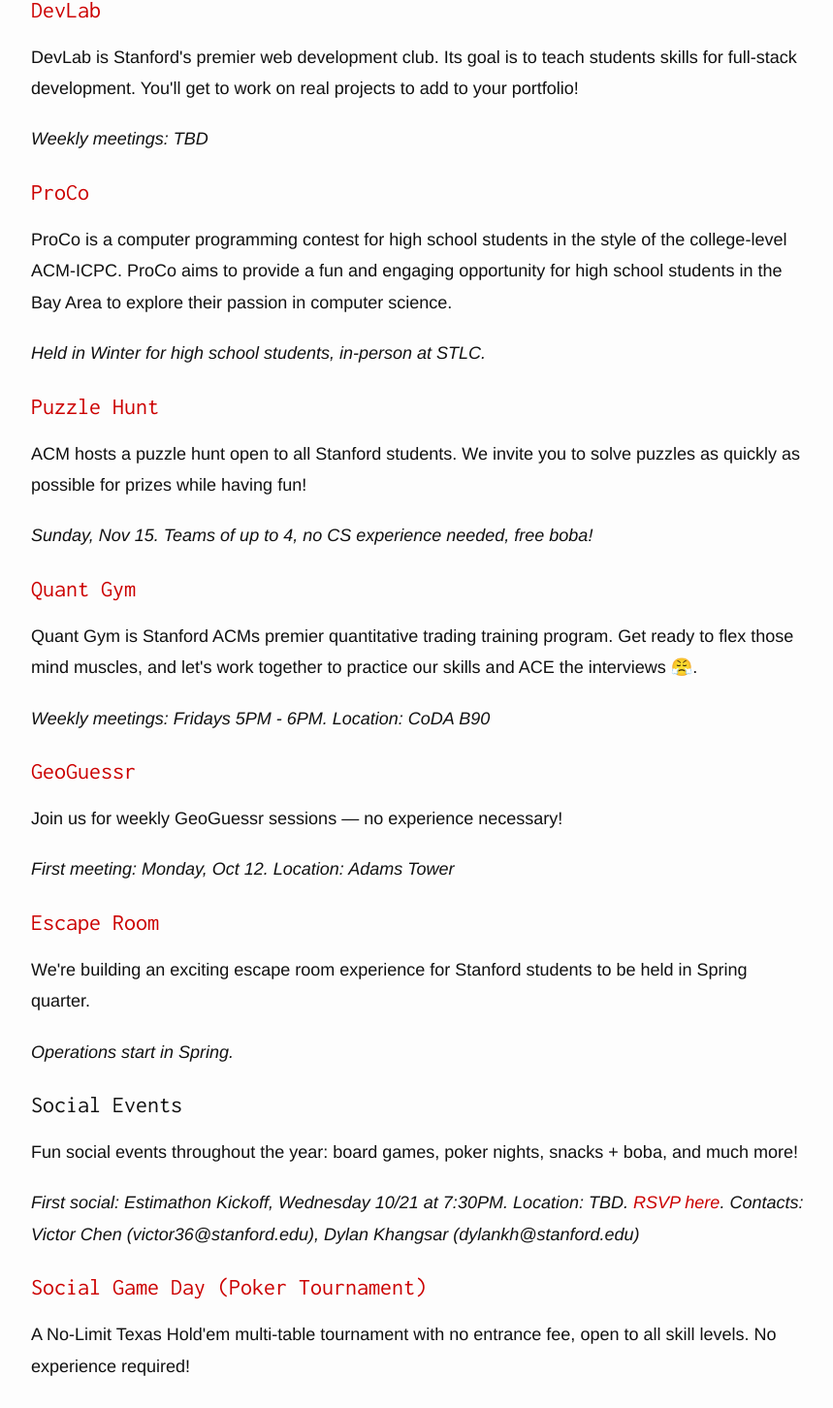
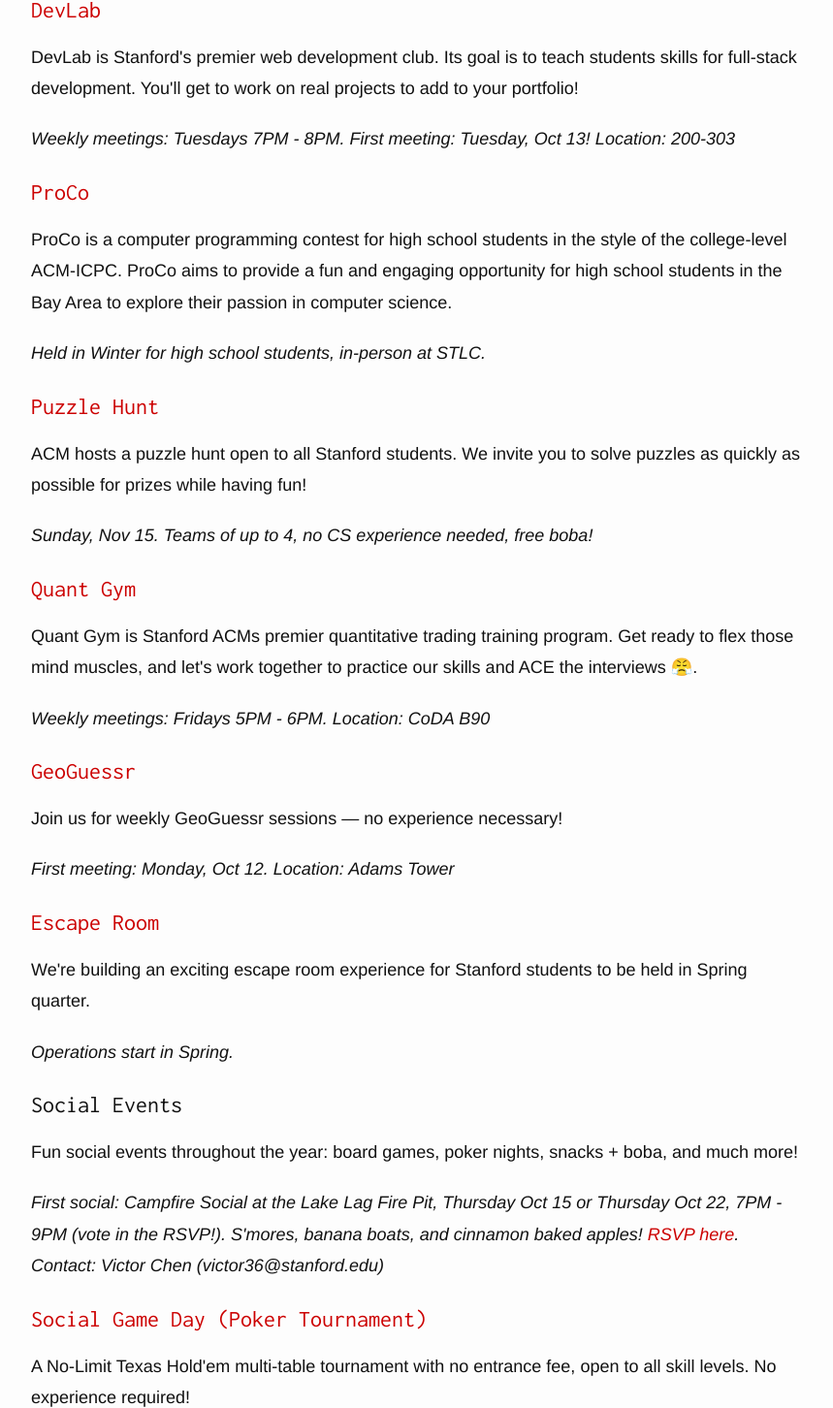
Before and after one commit to EricCui2005/Stanford-ACM, a Next.js app: page / in a window 1280 px wide. Shown: the part 1135-2587 px from the top of the page at 97% size, without its empty margins (388-1247 px from the left). Built offline with nearby package versions, Linux system fonts and the light colour scheme.

Commit message:
deploy: StanfordACM/Stanford-ACM@4505dbebe6e8dde6497081abdb953b458389945e

```diff
--- a/pages/devlab.tsx
+++ b/pages/devlab.tsx
@@ -56,7 +56,9 @@
       </Section>
       <Section id="meetings">
         <Title>Meeting Information</Title>
-        <Paragraph>Meeting Time: TBD</Paragraph>
+        <Paragraph>Meeting Time: 7:00 - 8:00 p.m. Tuesdays</Paragraph>
+        <Paragraph>First meeting: Tuesday, Oct 13!</Paragraph>
+        <Paragraph>Location: 200-303</Paragraph>
         <Paragraph>Contact: Mao Yu Cheng (chengmao@stanford.edu)</Paragraph>
       </Section>
       <Section id="workshops">
--- a/pages/index.tsx
+++ b/pages/index.tsx
@@ -101,7 +101,10 @@
           on real projects to add to your portfolio!
         </Paragraph>
         <Paragraph>
-          <i>Weekly meetings: TBD</i>
+          <i>
+            Weekly meetings: Tuesdays 7PM - 8PM. First meeting: Tuesday, Oct 13!
+            Location: 200-303
+          </i>
         </Paragraph>
 
         <SectionTitle href="/proco">ProCo</SectionTitle>
@@ -161,13 +164,13 @@
         </Paragraph>
         <Paragraph>
           <i>
-            First social: Estimathon Kickoff, Wednesday 10/21 at 7:30PM.
-            Location: TBD.{' '}
-            <LinkComponent href="https://forms.gle/Pa23oJUbV8Yjr2XR9">
+            First social: Campfire Social at the Lake Lag Fire Pit, Thursday Oct
+            15 or Thursday Oct 22, 7PM - 9PM (vote in the RSVP!). S&apos;mores,
+            banana boats, and cinnamon baked apples!{' '}
+            <LinkComponent href="https://forms.gle/z8CDuht2RqovEUCT9">
               RSVP here
             </LinkComponent>
-            . Contacts: Victor Chen (victor36@stanford.edu), Dylan Khangsar
-            (dylankh@stanford.edu)
+            . Contact: Victor Chen (victor36@stanford.edu)
           </i>
         </Paragraph>
 
```
Also changed, not shown: pages/contact.tsx (+16 -0 lines), pages/escapeRoom.tsx (+5 -5 lines), pages/officers.tsx (+9 -4 lines).
